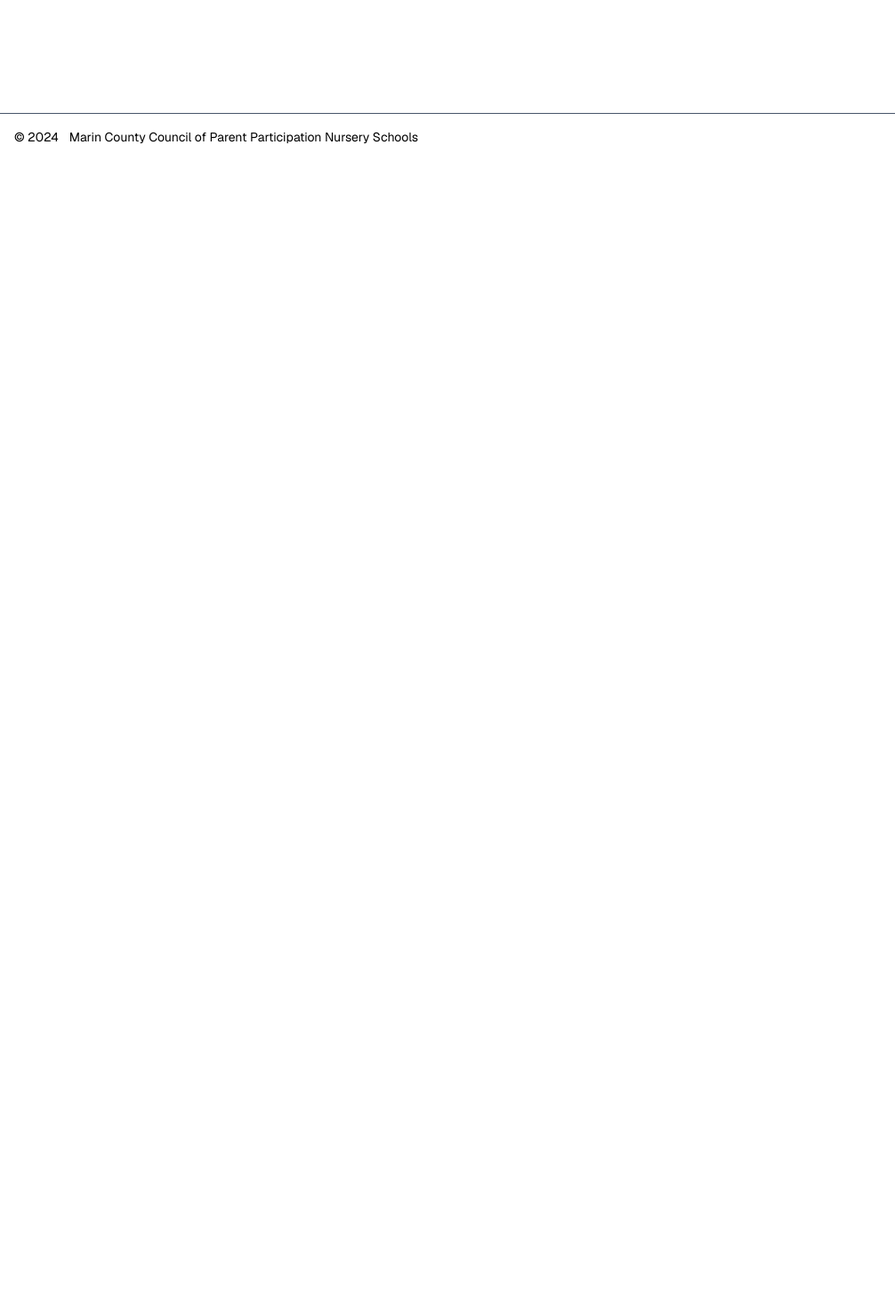
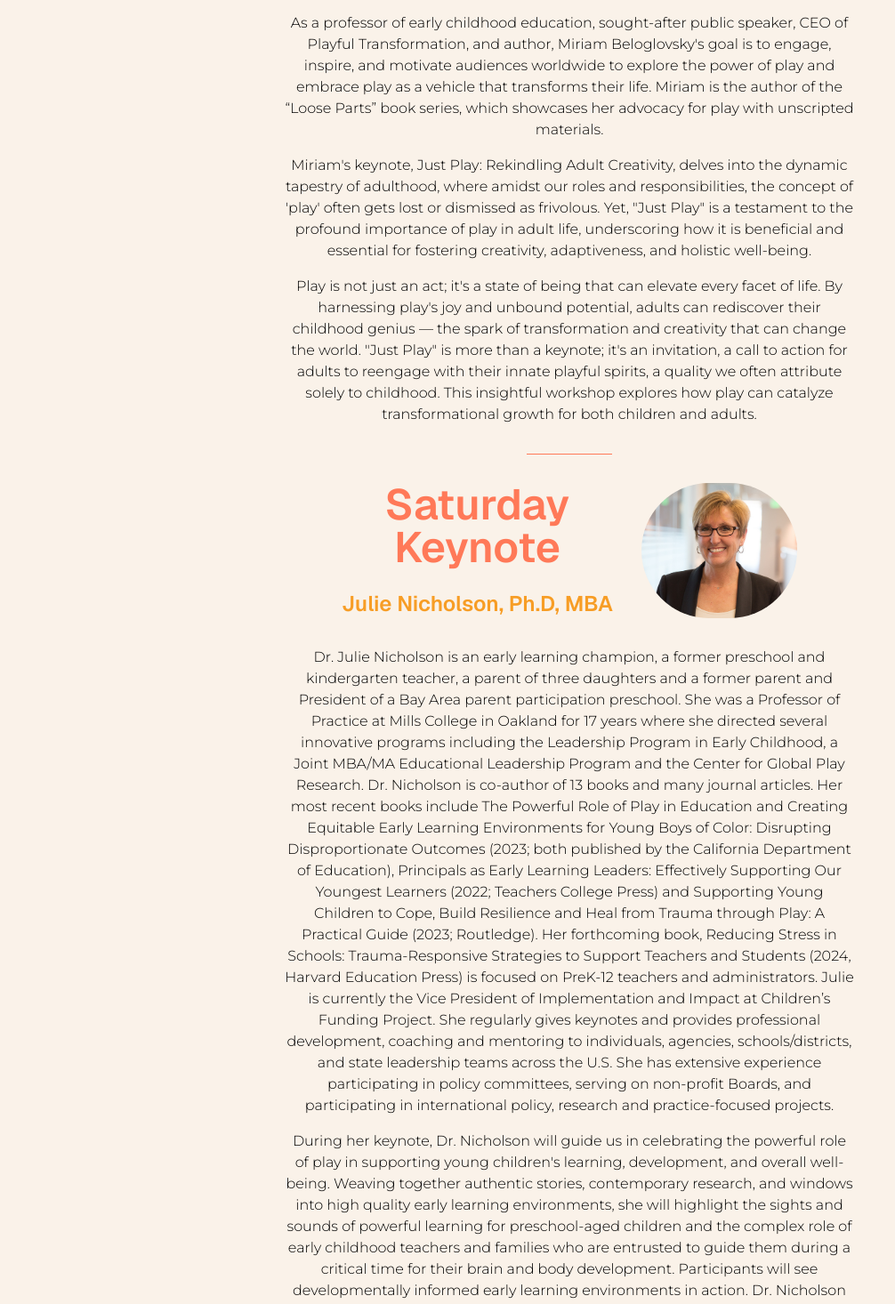
Before and after one commit to TooTallNate/pppmarin.org, a Next.js app: page /convention-2024/keynotes in a window 1280 px wide. Before the commit this address had no page. Shown: the part 820-2286 px from the top of the page at 89% size, without its empty margins (0-1006 px from the left). Before the commit the page ends 1000 px from the top, so only its background shows below. Built offline with nearby package versions, Linux system fonts and the light colour scheme.

Commit message:
Add Keynotes page

```diff
--- /dev/null
+++ b/app/convention-2024/keynotes/page.tsx
@@ -0,0 +1,130 @@
+import Image from 'next/image';
+
+export default function Keynotes() {
+	return (
+		<section className='p-6 md:p-12 pt-16 bg-convention-peachcream flex flex-col w-screen items-center gap-8'>
+			<Keynote
+				day='Friday'
+				name='Miriam Beloglovsky, M.A.'
+				image='/convention-2024/speakers/Miriam Beloglovsky.png'
+			>
+				<p>
+					As a professor of early childhood education, sought-after public
+					speaker, CEO of Playful Transformation, and author, Miriam
+					Beloglovsky&apos;s goal is to engage, inspire, and motivate audiences
+					worldwide to explore the power of play and embrace play as a vehicle
+					that transforms their life. Miriam is the author of the “Loose Parts”
+					book series, which showcases her advocacy for play with unscripted
+					materials.
+				</p>
+				<p>
+					Miriam&apos;s keynote, Just Play: Rekindling Adult Creativity, delves
+					into the dynamic tapestry of adulthood, where amidst our roles and
+					responsibilities, the concept of &apos;play&apos; often gets lost or
+					dismissed as frivolous. Yet, &quot;Just Play&quot; is a testament to
+					the profound importance of play in adult life, underscoring how it is
+					beneficial and essential for fostering creativity, adaptiveness, and
+					holistic well-being.
+				</p>
+				<p>
+					Play is not just an act; it&apos;s a state of being that can elevate
+					every facet of life. By harnessing play&apos;s joy and unbound
+					potential, adults can rediscover their childhood genius — the spark of
+					transformation and creativity that can change the world. &quot;Just
+					Play&quot; is more than a keynote; it&apos;s an invitation, a call to
+					action for adults to reengage with their innate playful spirits, a
+					quality we often attribute solely to childhood. This insightful
+					workshop explores how play can catalyze transformational growth for
+					both children and adults.
+				</p>
+			</Keynote>
+			<hr className='bg-convention-sunset border-0 w-24 h-px' />
+			<Keynote
+				day='Saturday'
+				name='Julie Nicholson, Ph.D, MBA'
+				image='/convention-2024/speakers/Julie Nicholson.jpg'
+			>
+				<p>
+					Dr. Julie Nicholson is an early learning champion, a former preschool
+					and kindergarten teacher, a parent of three daughters and a former
+					parent and President of a Bay Area parent participation preschool. She
+					was a Professor of Practice at Mills College in Oakland for 17 years
+					where she directed several innovative programs including the
+					Leadership Program in Early Childhood, a Joint MBA/MA Educational
+					Leadership Program and the Center for Global Play Research. Dr.
+					Nicholson is co-author of 13 books and many journal articles. Her most
+					recent books include The Powerful Role of Play in Education and
+					Creating Equitable Early Learning Environments for Young Boys of
+					Color: Disrupting Disproportionate Outcomes (2023; both published by
+					the California Department of Education), Principals as Early Learning
+					Leaders: Effectively Supporting Our Youngest Learners (2022; Teachers
+					College Press) and Supporting Young Children to Cope, Build Resilience
+					and Heal from Trauma through Play: A Practical Guide (2023;
+					Routledge). Her forthcoming book, Reducing Stress in Schools:
+					Trauma-Responsive Strategies to Support Teachers and Students (2024,
+					Harvard Education Press) is focused on PreK-12 teachers and
+					administrators. Julie is currently the Vice President of
+					Implementation and Impact at Children’s Funding Project. She regularly
+					gives keynotes and provides professional development, coaching and
+					mentoring to individuals, agencies, schools/districts, and state
+					leadership teams across the U.S. She has extensive experience
+					participating in policy committees, serving on non-profit Boards, and
+					participating in international policy, research and practice-focused
+					projects.
+				</p>
+				<p>
+					During her keynote, Dr. Nicholson will guide us in celebrating the
+					powerful role of play in supporting young children&apos;s learning,
+					development, and overall well-being. Weaving together authentic
+					stories, contemporary research, and windows into high quality early
+					learning environments, she will highlight the sights and sounds of
+					powerful learning for preschool-aged children and the complex role of
+					early childhood teachers and families who are entrusted to guide them
+					during a critical time for their brain and body development.
+					Participants will see developmentally informed early learning
+					environments in action. Dr. Nicholson will inspire all of us to see
+					our collective opportunity and responsibility to create inclusive,
+					engaging, equitable and healing play-based environments for our
+					youngest learners.
+				</p>
+			</Keynote>
+		</section>
+	);
+}
+
+function Keynote({
+	children,
+	day,
+	name,
+	image,
+}: {
+	children: React.ReactNode;
+	day: string;
+	name: string;
+	image: string;
+}) {
+	return (
+		<>
+			<div className='flex flex-col md:flex-row gap-8 items-center'>
+				<div className='flex flex-col gap-6 items-center justify-center font-semibold'>
+					<h2 className='text-convention-sunset text-5xl'>
+						{day}
+						<br />
+						Keynote
+					</h2>
+					<h3 className='text-convention-tangerine text-2xl'>{name}</h3>
+				</div>
+				<Image
+					src={image}
+					alt={name}
+					width={175}
+					height={175}
+					className='rounded-full'
+				/>
+			</div>
+			<div className='max-w-screen-sm font-montserrat flex flex-col gap-4'>
+				{children}
+			</div>
+		</>
+	);
+}
--- /dev/null
+++ b/app/convention-2024/layout.tsx
@@ -0,0 +1,32 @@
+import Image from 'next/image';
+import { Heading } from '@/app/components/heading';
+import { TableOfContents } from './table-of-contents';
+
+import playisenough from '@/public/playisenough.png';
+
+export default function Convention2024({
+	children,
+}: {
+	children: React.ReactNode;
+}) {
+	return (
+		<>
+			<div className='flex flex-col items-center bg-convention-golden pt-8 w-screen relative '>
+				<div className='absolute top-0 left-0 h-[48%] sm:h-[55%] lg:h-1/2 w-full bg-convention-sunset' />
+				<Image
+					priority
+					src={playisenough}
+					alt='Play is Enough'
+					width={300}
+					className='w-52 md:w-72 lg:w-80 relative'
+				/>
+				<Heading className='pt-2 md:pt-3 lg:pt-4 pb-2 md:pb-3 lg:pb-4 font-agrandir uppercase relative'>
+					<span className='text-convention-sunset'>Convention</span>{' '}
+					<span className='text-convention-peachcream'>2024</span>
+				</Heading>
+			</div>
+			<TableOfContents />
+			{children}
+		</>
+	);
+}
--- a/app/convention-2024/page.tsx
+++ b/app/convention-2024/page.tsx
@@ -1,33 +1,4 @@
-import Image from 'next/image';
-import { Heading } from '@/app/components/heading';
-import { TableOfContents } from './table-of-contents';
-
-import playisenough from '@/public/playisenough.png';
-
-export default function Convention2024() {
-	return (
-		<>
-			<div className='flex flex-col items-center bg-convention-golden pt-8 w-screen relative '>
-				<div className='absolute top-0 left-0 h-[48%] sm:h-[55%] lg:h-1/2 w-full bg-convention-sunset' />
-				<Image
-					priority
-					src={playisenough}
-					alt='Play is Enough'
-					width={300}
-					className='w-52 md:w-72 lg:w-80 relative'
-				/>
-				<Heading className='pt-2 md:pt-3 lg:pt-4 pb-2 md:pb-3 lg:pb-4 font-agrandir uppercase relative'>
-					<span className='text-convention-sunset'>Convention</span>{' '}
-					<span className='text-convention-peachcream'>2024</span>
-				</Heading>
-			</div>
-			<TableOfContents />
-			<Welcome />
-		</>
-	);
-}
-
-function Welcome() {
+export default function Welcome() {
 	return (
 		<section className='w-screen bg-convention-sunflower p-6 md:p-12 pt-16 flex flex-col items-center'>
 			<h3 className='uppercase font-agrandir text-convention-sunset text-4xl py-3'>
--- a/app/footer.tsx
+++ b/app/footer.tsx
@@ -2,7 +2,7 @@ import Link from 'next/link';
 
 export function Footer() {
 	return (
-		<footer className='border-t border-slate-600 p-4 w-full flex text-sm gap-3 items-center'>
+		<footer className='border-t border-slate-600 px-4 py-2 w-full flex text-sm gap-3 items-center'>
 			<span className='flex-none'>© 2024 </span>
 			<span>
 				<Link href='/' className='hover:underline'>
--- a/tailwind.config.ts
+++ b/tailwind.config.ts
@@ -16,6 +16,7 @@ const config: Config = {
 				...violet,
 				...purple,
 				...indigo,
+				'convention-tangerine': '#f79d25',
 				'convention-peachcream': '#faf2e9',
 				'convention-sunset': '#ff7958',
 				'convention-golden': '#ffc950',
```
Also changed, not shown: app/convention-2024/table-of-contents.tsx (+14 -2 lines), app/og.tsx (+31 -35 lines), public/convention-2024/speakers/Julie Nicholson.jpg (renamed from public/convention-2024/speakers/image-003.jpg), public/convention-2024/speakers/Miriam Beloglovsky.png (renamed from public/convention-2024/speakers/image-002.png).
